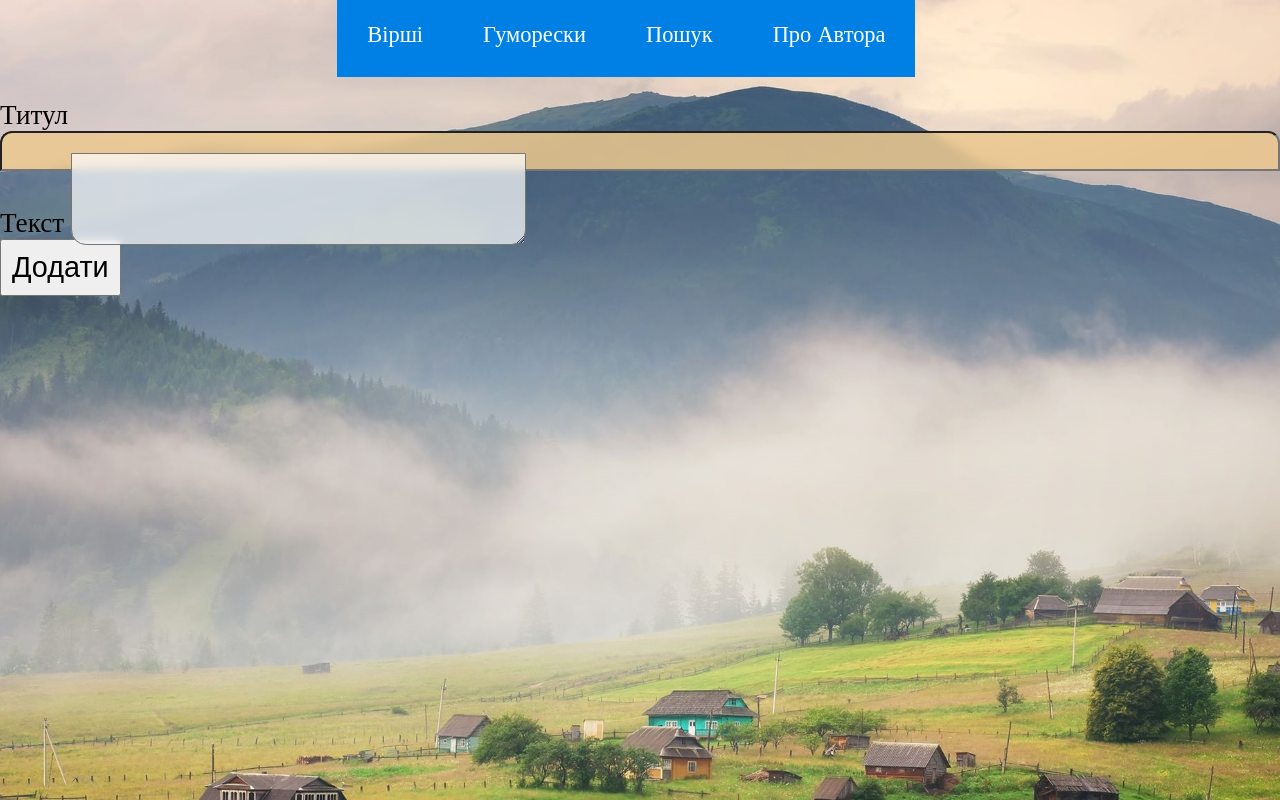
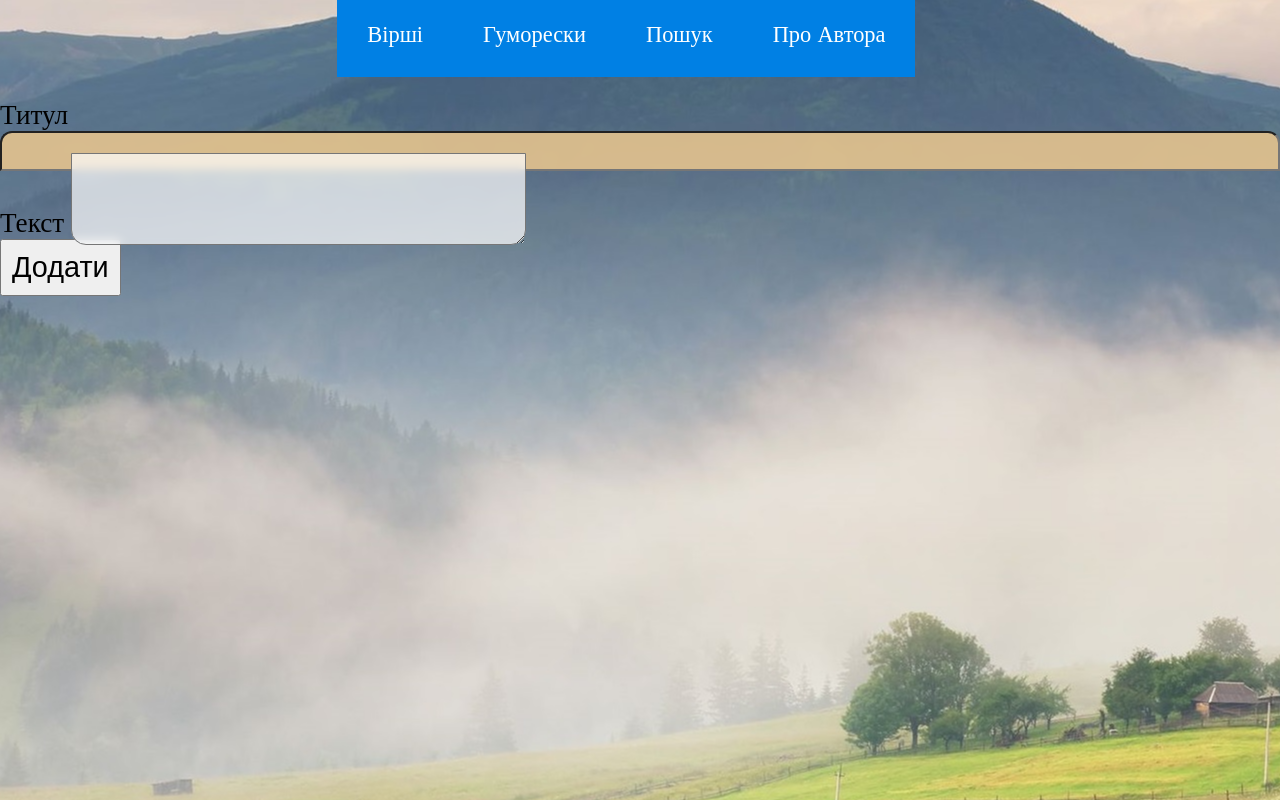
Before and after one commit to SLDem/z-humorom-pro-vse-na-sviti, a Flask app: page /add_poem in a window 1280 px wide. Run offline with Flask 2, Linux system fonts and the light colour scheme; some libraries are stand-ins or nearby versions; some web fonts are replaced.

Commit message:
Fixed padding in tiitles, attempted to fix background

```diff
--- a/app/static/styles.css
+++ b/app/static/styles.css
@@ -3,15 +3,12 @@
     width: 100%; height: 40px;
     background-color: rgba(237, 200, 143, 0.85);
     backdrop-filter: blur(5px);
-    -webkit-background-size: cover;
-    -moz-background-size: cover;
-    -o-background-size: cover;
     background-size: cover;
     font-size: 2.3rem;
     font-family: Alice;
     color: white;
     text-align: center;
-    padding-bottom: 23px;
+    padding: 10px 0 10px 0;
     border-radius: 12px 12px 0 0;
     }
 #text{
@@ -103,9 +100,6 @@ input[type=text]{
     transition: 0.3s ease-out;
     }
 
-.content{
-    width: 100%;
-    }
 
 .pagination-links{
     text-align: center;
@@ -135,6 +129,7 @@ search.dropdown-toggle:focus{
 html, body {
     width: 100%;
     height: 100%;
+    background: url('/static/day-mnt.jpg') no-repeat center center fixed;
     margin: 0;
     padding: 0;
     overflow-x: hidden;
@@ -198,6 +193,7 @@ html, body {
     html, body {
         width: 100%;
         height: 100%;
+        background: url('/static/day-mnt.jpg') no-repeat center center fixed;
         margin: 0;
         padding: 0;
         overflow-x: hidden;
@@ -224,6 +220,7 @@ html, body {
     #title{
         font-size: 1.3rem;
         padding-bottom: -50px;
+        padding: 15px 0 5px 0;
         }
     #text{
         width: 340px;
@@ -307,6 +304,7 @@ html, body {
         }
     #title{
         font-size: 1.3rem;
+        padding: 15px 0 5px 0;
         }
     #text{
         width: 100%;
```
